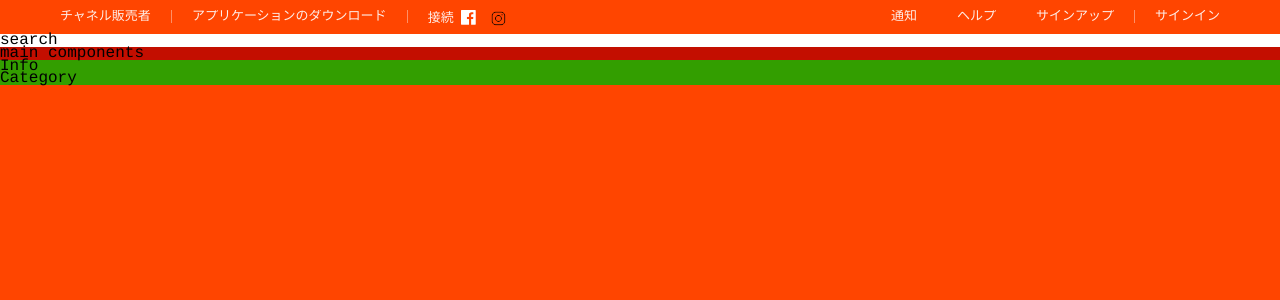
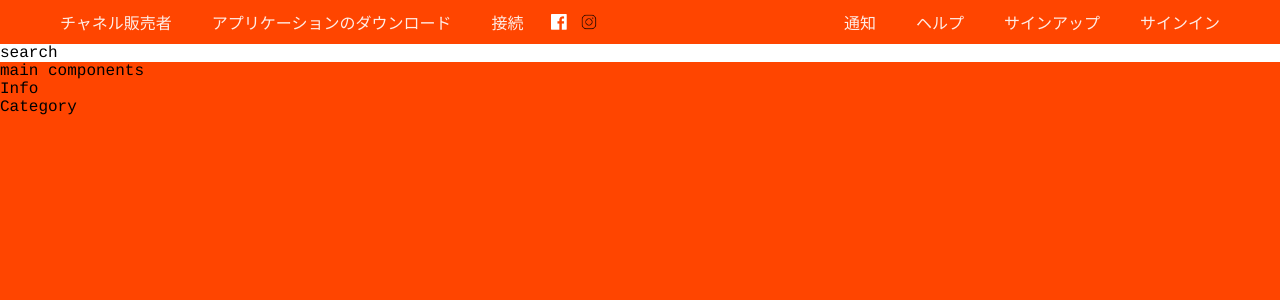
Before and after one commit to masakiando/ec_site_portfolio, a React app: page / in a window 1280 px wide. Shown: the top 300 px of the page. Built offline with nearby package versions, Linux system fonts and the light colour scheme; the HTML template or start-up script is replaced by a standard one.

Commit message:
Navigation Component のクリーン。スタイルのクリーン。

```diff
--- a/src/components/common/Header.js
+++ b/src/components/common/Header.js
@@ -3,22 +3,10 @@ import Navigation from './Navigation';
 
 const Header = () => {
   return (
-    <header
-      className="main-header block"
-      role="banner">
+    <header className="main-header" role="banner">
       <div className="main-header__container">
-        <div
-          className="main-header__head"
-          role="navigation"
-        >
-         <Navigation />
-        </div>
-
-        <div
-          className="main-header__body"
-        >
-         search
-        </div>
+        <Navigation />
+        <div className="main-header__body">search</div>
       </div>
     </header>
   );
--- a/src/components/common/Navigation.js
+++ b/src/components/common/Navigation.js
@@ -5,10 +5,7 @@ class Navigation extends Component {
 
   render() {
     return (
-      <nav
-        className="global-navbar"
-        role="navigation"
-      >
+      <nav className="global-navbar" role="navigation">
         <NavigationItems />
       </nav>
     );
--- a/src/components/common/NavigationItems.js
+++ b/src/components/common/NavigationItems.js
@@ -3,17 +3,18 @@ import React from 'react';
 const NavigationItems = () => {
   return (
     <div className="global-navbar__container">
-
     <ul className="global-navbar__lists">
       <li><a className="global-navbar__item" href="#">チャネル販売者</a></li>
-      <li><div className="link-separator"></div></li>
       <li><a className="global-navbar__item" href="#">アプリケーションのダウンロード</a></li>
-      <li><div className="link-separator"></div></li>
-
-      <li><font className="global-navbar__sns-0">接続</font>
-       <a href="" className="global-navba__sns"></a>
+      <li>
+       <figure className="figure">
+         <font className="global-navbar__sns-0">接続</font>
+         <figcaption className="figcaption">
+           <a href="" className="global-navbar__sns-1"></a>
+           <a href="" className="global-navbar__sns-2"></a>
+         </figcaption>
+       </figure>
       </li>
-      <li><a href="" className="global-navba__sns-2"></a></li>
     </ul>
 
     <ul className="global-navbar__lists">
@@ -26,7 +27,6 @@ const NavigationItems = () => {
         </a>
       </li>
       <li><a className="global-navbar__item" href="">サインアップ</a></li>
-      <li><div className="link-separator"></div></li>
       <li><a className="global-navbar__item" href="">サインイン</a></li>
     </ul>
     </div>
--- a/src/styles/base/_base.scss
+++ b/src/styles/base/_base.scss
@@ -11,8 +11,7 @@ body {
   font-family: $rockwell;
   padding: 0%;
   margin: 0;
-  font-size: 1.6rem;
-  line-height: 0.8;
+  font-size: 16px;
 }
 header {
   background-color: #fff;
--- a/src/styles/components/_nav.scss
+++ /dev/null
@@ -1 +0,0 @@
-// Reuse component
--- a/src/styles/components/_site-footer.scss
+++ /dev/null
@@ -1,6 +0,0 @@
-/* Footer Styles */ // _site-footer.scss
-footer {
-  background-color: $footer-base-dev;
-  width: 100%;
-  margin: 0 auto;
-}
--- a/src/styles/components/_site-header.scss
+++ /dev/null
@@ -1,4 +0,0 @@
-/* Header Styles */ // _site-header.scss
-header {
-  background-color: #fff;
-}
--- a/src/styles/components/_site-main.scss
+++ /dev/null
@@ -1,6 +0,0 @@
-/* Main Styles */ // _site-main.scss
-main {
-  background-color: $main-base-dev;
-  width: 100%;
-  margin: 0 auto;
-}
--- a/src/styles/components/_site-navbar.scss
+++ b/src/styles/components/_site-navbar.scss
@@ -1,32 +1,66 @@
-.right-separator {
-  border-right: 1px solid hsla(0,0%,100%,.4);
-  height: 1.3rem;
-  padding: 0;
-}
+/* @extend */
 .flex-nav {
   display: flex;
   justify-content: space-between;
 }
+
+.icon {
+  padding-right: 30px;
+  background-size: 16px;
+  background-repeat: no-repeat;
+  background-position: center;
+}
+
+/*  Navigation Component */
 .global-navbar {
     padding-top: 10px;
     padding-bottom: 10px;
-  height: 3.4rem;
     background-color: $OrangeRed;
-  white-space: nowrap
-}
+    white-space: nowrap;
+
   .global-navbar__container {
     @extend .flex-nav;
+    font-family: $helvetica;
     width: 1200px;
     margin: auto;
     overflow: hidden;
-  background-color: $OrangeRed;
+
+    .global-navbar__lists {
+      display: flex;
+
+      .global-navbar__sns-0 {
+        color: $headerFont;
+        text-decoration: none;
+        padding-left: 20px;
+        padding-right: 20px;
+      }
+
+      .global-navbar__sns-1 {
+        @extend .icon
+      }
+
+      .global-navbar__sns-2 {
+        @extend .icon
+      }
+
+
+      li {
+
+        .figure {
+          display: flex;
+        }
+
+        .figcaption {
+          display: flex;
+
+
+        }
+      }
+    }
 
     .global-navbar__item {
-    font-family: $helvetica;
       color: $headerFont;
       text-decoration: none;
-    // display: block;
-    font-size: 1.3rem;
       padding-left: 20px;
       padding-right: 20px;
 
@@ -34,47 +68,26 @@
        color: darken($headerFont, 10%);
       }
     }
+  }
+}
 
+.global-navbar__sns-1 {
+    background-image: url(./images/facebookimgUrl.png);
 }
-.link-separator {
-  @extend .right-separator;
+.global-navbar__sns-2 {
+    background-image: url(./images/icons8-instagram-50.png);
+}
+
+/* media queries */
+@media (max-width: 400px){
+  body {
+    background: $Tomato;
+    overflow: hidden;
   }
   .global-navbar__lists {
-  display: flex;
+    flex-direction: column;
   }
-.global-navbar__lists .global-navba__sns {
-  font-family: $helvetica;
-  color: $headerFont;
-  font-size: 1.3rem;
-  margin-bottom: 0em;
-  line-height: 1.3;
-  padding-right: 30px;
-  padding-left: 0px;
-  background-size: auto 15px;
-  background-repeat: no-repeat;
-  background-position: center top;
+  .global-navbar__container {
+    flex-direction: column;
   }
-
-.global-navbar__lists .global-navba__sns-2 {
-  margin-bottom: 0em;
-  line-height: 1.3;
-  padding-right: 30px;
-  padding-left: 0px;
-  background-size: auto 15px;
-  background-repeat: no-repeat;
-  background-position: center top;
 }
-.global-navbar__sns-0 {
-  font-family: $helvetica;
-  color: $headerFont;
-  font-size: 1.3rem;
-  padding-left: 20px;
-  line-height: 1.3;
-  margin-bottom: 0em;
-}
-.global-navba__sns {
-    background-image: url(./images/facebookimgUrl.png);
-}
-.global-navba__sns-2 {
-    background-image: url(./images/icons8-instagram-50.png);
-}
--- a/src/styles/styles.scss
+++ b/src/styles/styles.scss
@@ -2,9 +2,5 @@
  @import './base/base';
 
  @import './components/buttons';
- @import './components/nav';
 
- @import './components/site-header';
  @import './components/site-navbar';
- @import './components/site-main';
- @import './components/site-footer';
```
Lines whose indentation alone changed are shown as unchanged.
